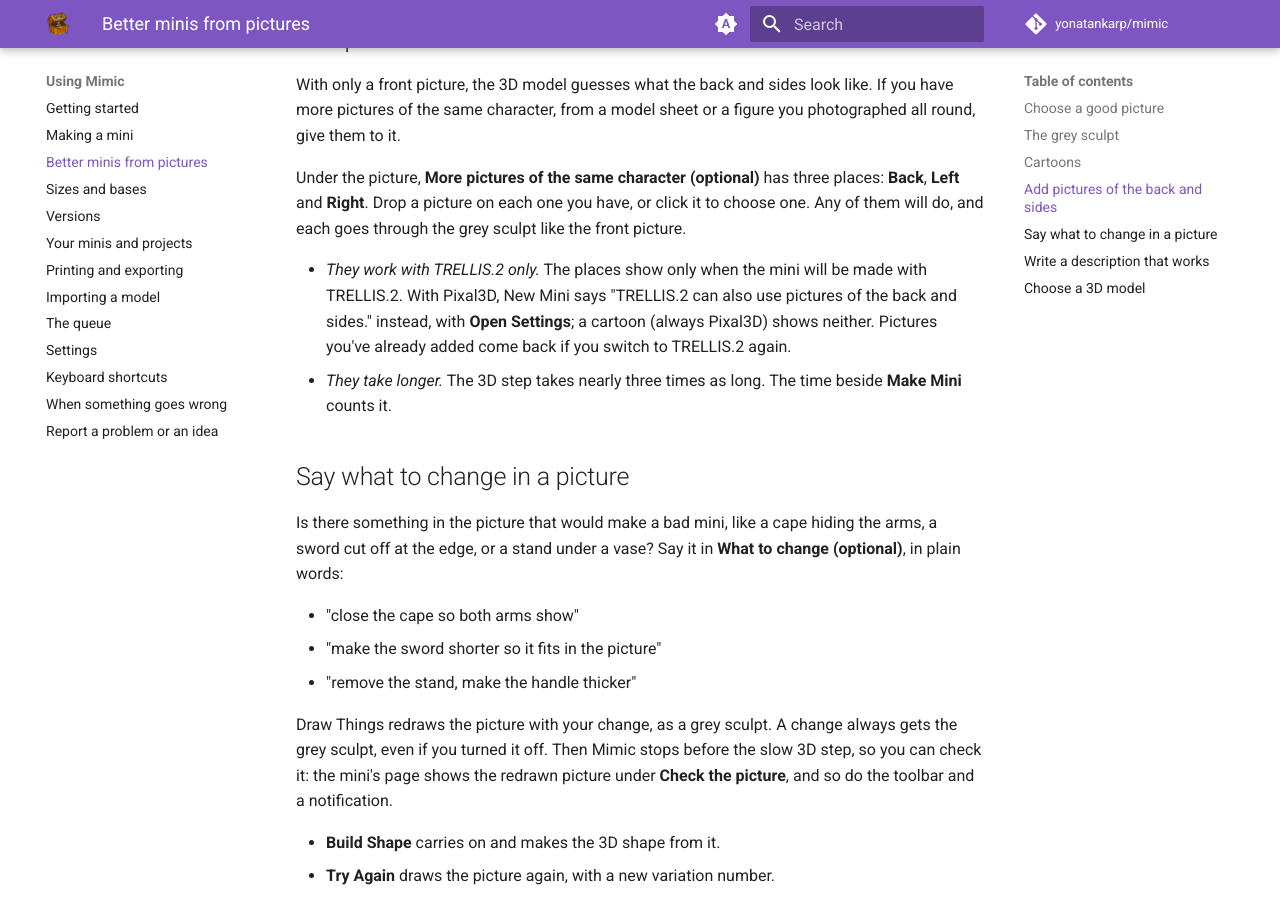
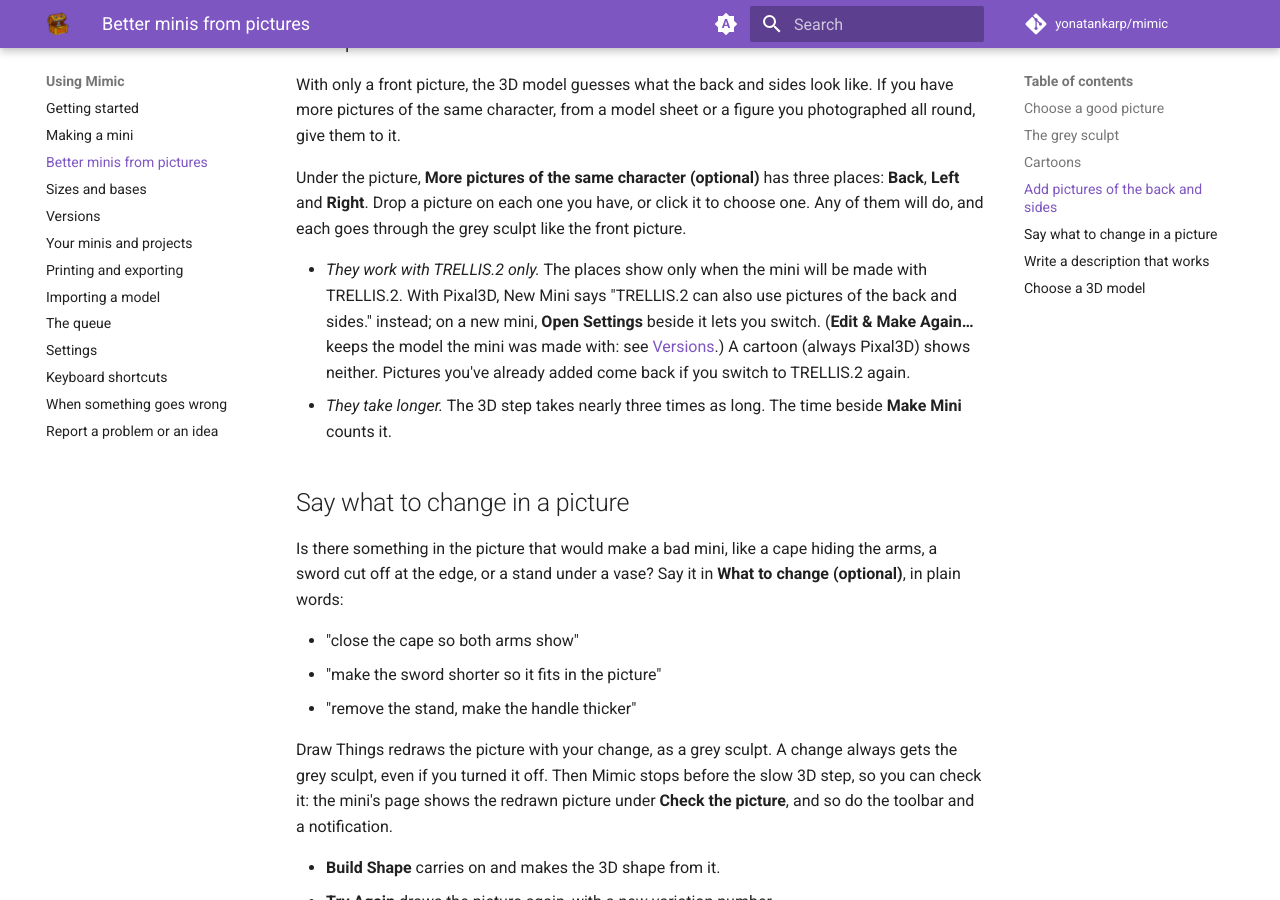
Before and after one commit to yonatankarp/mimic, an MkDocs documentation site: the page built from docs/pictures.md, in a window 1280 px wide and 900 px high, scrolled down 2317 px. Built offline with MkDocs 1.6.1 and Material for MkDocs 9.7.7, drawn with Linux system fonts in a browser that asks for light colours; comment, search, counter and statistics services are not loaded.

Commit message:
docs: Open Settings beside the back and side pictures line shows on a new mini

```diff
--- a/docs/pictures.md
+++ b/docs/pictures.md
@@ -75,9 +75,10 @@
 will do, and each goes through the grey sculpt like the front picture.
 
 - *They work with TRELLIS.2 only.* The places show only when the mini will be made with TRELLIS.2.
-  With Pixal3D, New Mini says "TRELLIS.2 can also use pictures of the back and sides." instead, with
-  **Open Settings**; a cartoon (always Pixal3D) shows neither. Pictures you've already added come
-  back if you switch to TRELLIS.2 again.
+  With Pixal3D, New Mini says "TRELLIS.2 can also use pictures of the back and sides." instead; on a
+  new mini, **Open Settings** beside it lets you switch. (**Edit & Make Again…** keeps the model the
+  mini was made with: see [Versions](versions.md#edit-make-again).) A cartoon (always Pixal3D) shows
+  neither. Pictures you've already added come back if you switch to TRELLIS.2 again.
 - *They take longer.* The 3D step takes nearly three times as long. The time beside
   **Make Mini** counts it.
 
```
